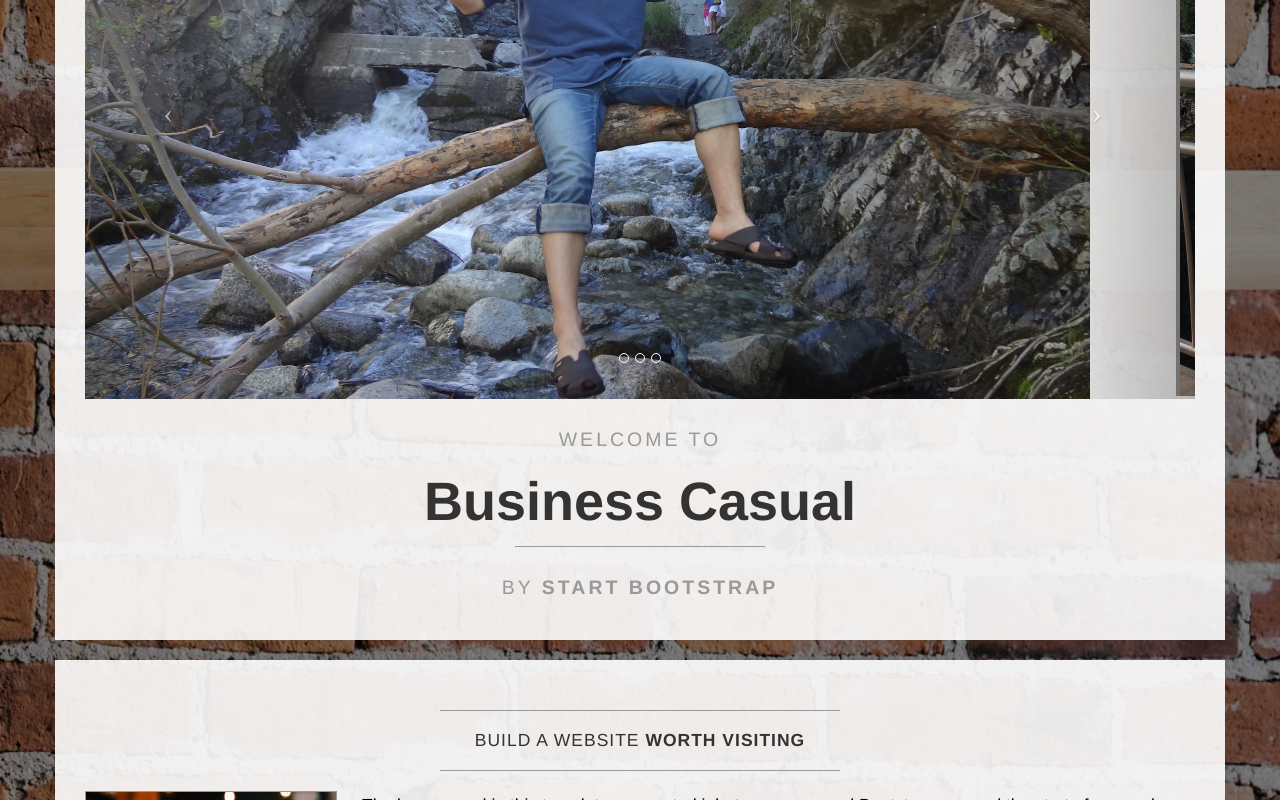
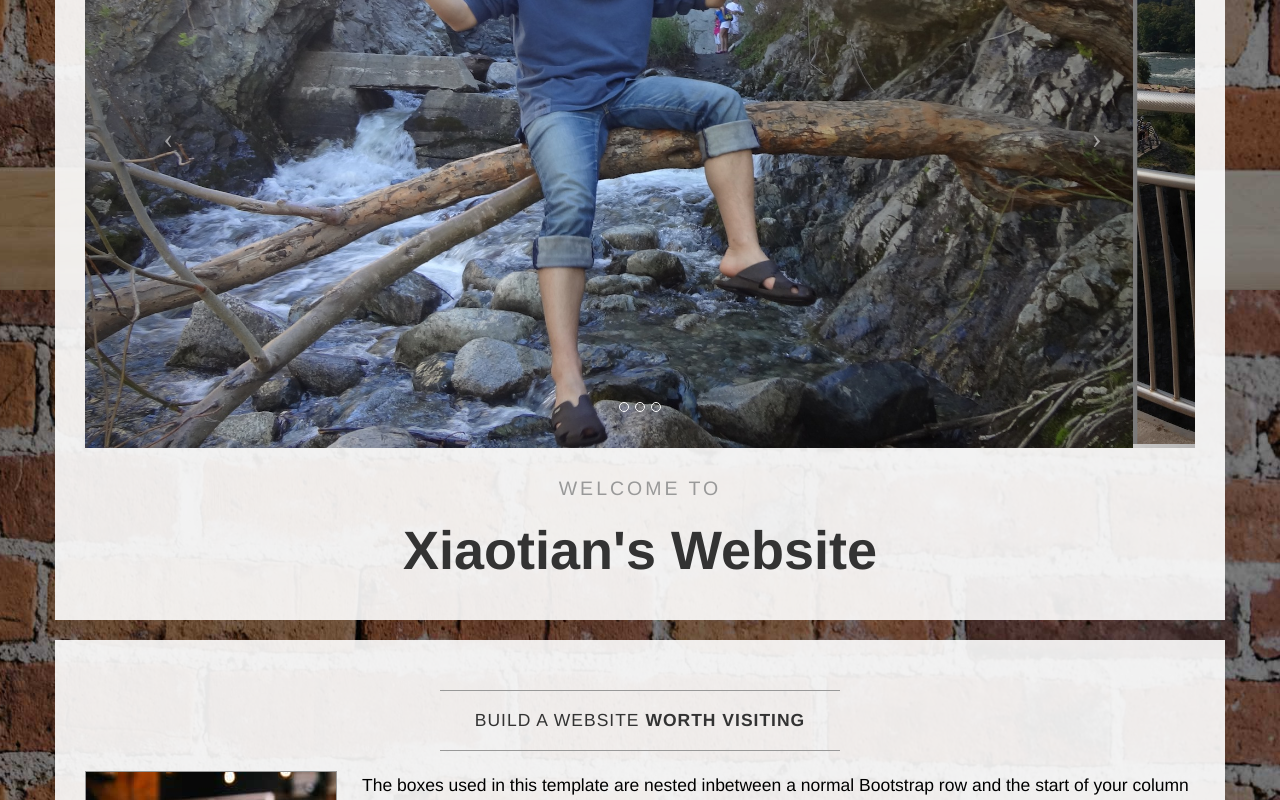
Before and after one commit to xiaotdl/xiaotdl.github.io, a plain HTML site: page index.html in a window 1280 px wide. Shown: the part 510-1310 px from the top of the page. Drawn offline with Linux system fonts and the light colour scheme.

Commit message:
imgs fixed size

```diff
--- a/index.html
+++ b/index.html
@@ -67,13 +67,13 @@
                         <!-- Wrapper for slides -->
                         <div class="carousel-inner" align="center">
                             <div class="item active">
-                                <img class="img-responsive" src="img/1.png" alt="" width="1024" height="500">
+                                <img class="img-responsive" src="img/1.png" alt="" width="1250" height="500">
                             </div>
                             <div class="item">
-                                <img class="img-responsive" src="img/2.png" alt="" width="1024" height="500">
+                                <img class="img-responsive" src="img/2.png" alt="" width="1250" height="500">
                             </div>
                             <div class="item">
-                                <img class="img-responsive" src="img/3.jpg" alt="" width="1024" height="500">
+                                <img class="img-responsive" src="img/3.jpg" alt="" width="1250" height="500">
                             </div>
                         </div>
 
@@ -89,12 +89,8 @@
                         <small>Welcome to</small>
                     </h2>
                     <h1>
-                        <span class="brand-name">Business Casual</span>
+                        <span class="brand-name">Xiaotian's Website</span>
                     </h1>
-                    <hr class="tagline-divider">
-                    <h2>
-                        <small>By <strong>Start Bootstrap</strong></small>
-                    </h2>
                 </div>
             </div>
         </div>
```
